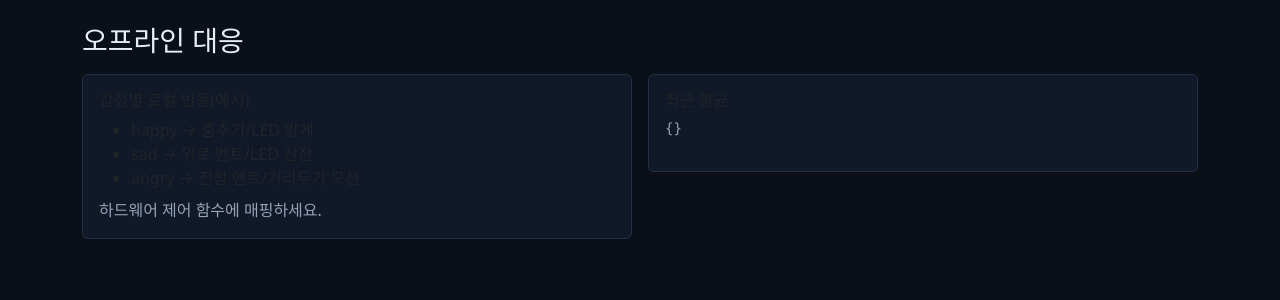
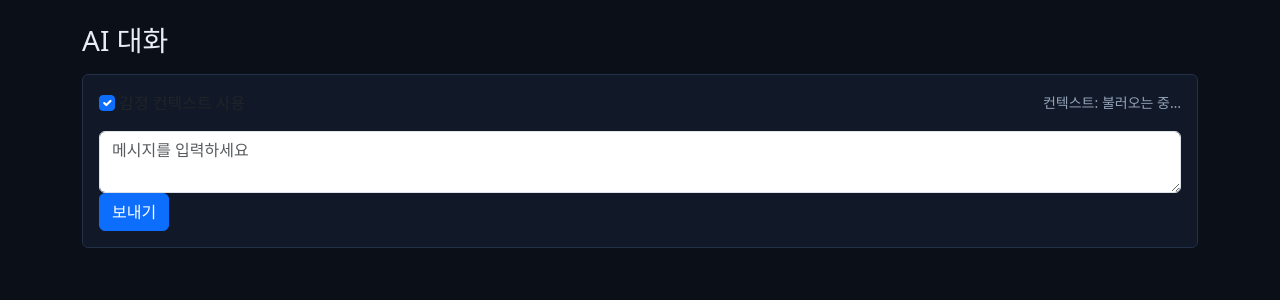
Before and after one commit to yoona0504/LULU, a Flask app: page /chat in a window 1280 px wide. Shown: the part 56-356 px from the top of the page. Run offline with Flask 3, Linux system fonts and the light colour scheme; parts of the project's set-up code (start-up, migrations or seed data) failed here and were passed over.

Commit message:
AI 대화(향후 OpenAI 연동 자리)

```diff
--- a/emotion-webapp/static/js/css/face.css
+++ b/emotion-webapp/static/js/css/face.css
@@ -45,6 +45,3 @@
   font-family:ui-monospace, SFMono-Regular, Menlo, Consolas, "Liberation Mono", monospace;
   background:#0b1220; color:#cfe1ff;
 }
-
-/* “라이브 카메라” 제목 색만 별도로 주고 싶으면 여기서 */
-.card-header strong { color:#4da3ff; }
--- a/emotion-webapp/templates/chat.html
+++ b/emotion-webapp/templates/chat.html
@@ -1,33 +1,31 @@
 {% extends "base.html" %}
-{% block title %}오프라인 대응{% endblock %}
+{% block title %}AI 대화{% endblock %}
+
+{% block head %}
+<link rel="stylesheet" href="{{ url_for('static', filename='css/chat.css') }}">
+{% endblock %}
+
 {% block content %}
-  <h3 class="mb-3">오프라인 대응</h3>
-  <div class="row g-3">
-    <div class="col-lg-6">
-      <div class="card p-3">
-        <h6>감정별 로컬 반응(예시)</h6>
-        <ul class="mb-0">
-          <li>happy → 춤추기/LED 밝게</li>
-          <li>sad → 위로 멘트/LED 잔잔</li>
-          <li>angry → 진정 멘트/거리두기 모션</li>
-        </ul>
-        <p class="muted mt-2 mb-0">하드웨어 제어 함수에 매핑하세요.</p>
-      </div>
-    </div>
-    <div class="col-lg-6">
-      <div class="card p-3">
-        <h6>최근 평균</h6>
-        <pre id="avg" class="muted" style="white-space:pre-wrap;"></pre>
-      </div>
-    </div>
+<h3 class="mb-3">AI 대화</h3>
+
+<div class="chat-card card p-3">
+  <div class="chat-toolbar d-flex justify-content-between align-items-center mb-2">
+    <label class="form-check-label">
+      <input id="useEmotion" class="form-check-input" type="checkbox" checked>
+      감정 컨텍스트 사용
+    </label>
+    <span class="muted small" id="ctxInfo">컨텍스트: 불러오는 중…</span>
   </div>
+
+  <div id="chatLog" class="chat-log mb-2"></div>
+
+  <div class="chat-input-row">
+    <textarea id="msg" class="form-control" rows="2" placeholder="메시지를 입력하세요"></textarea>
+    <button id="send" class="btn btn-primary">보내기</button>
+  </div>
+</div>
 {% endblock %}
+
 {% block scripts %}
-<script>
-async function tick(){
-  const s = await (await fetch("/api/summary")).json();
-  document.getElementById("avg").textContent = JSON.stringify(s.means || {}, null, 2);
-}
-setInterval(tick, 2000); tick();
-</script>
+<script src="{{ url_for('static', filename='js/chat.js') }}"></script>
 {% endblock %}
```
